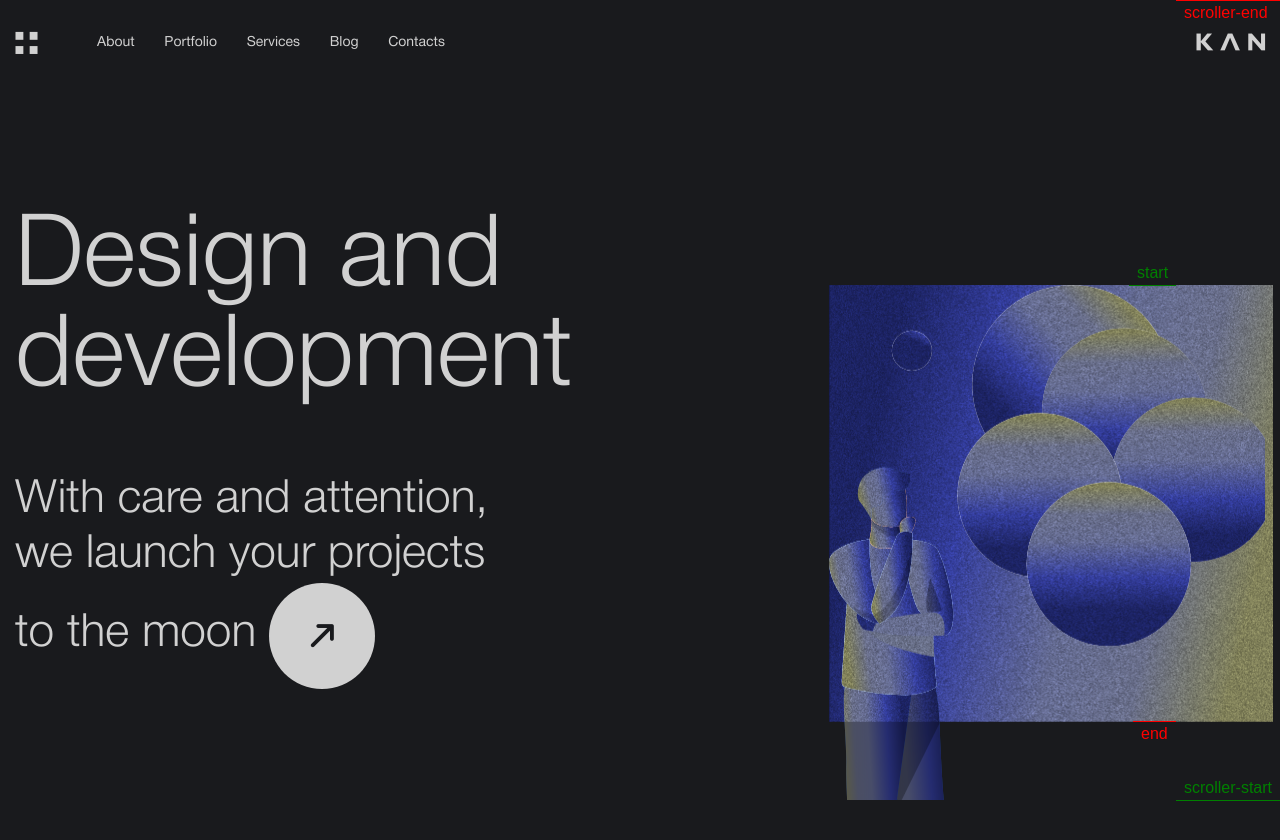
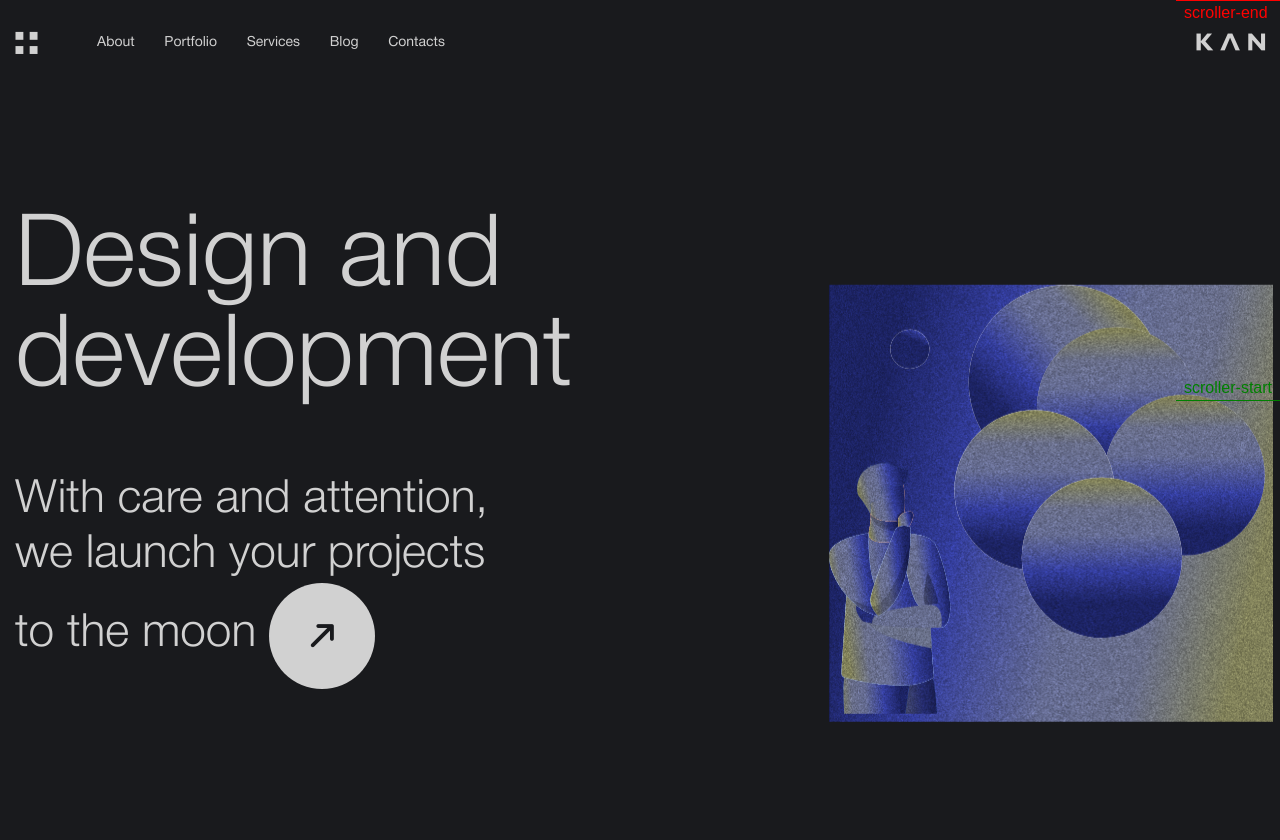
Before and after one commit to mortalshot/kan, a website built with webpack: page src/home.html in a window 1280 px wide. Shown: the top 840 px of the page. Before the commit the page ends 800 px from the top, so only its background shows below. Built offline with nearby package versions, Linux system fonts and the light colour scheme; files whose address does not match are found by name; a web font is replaced by a local one.

Commit message:
locoScroll

```diff
--- a/src/home.html
+++ b/src/home.html
@@ -25,7 +25,7 @@
 						</div>
 					</div>
 
-					<div class="preview__categories _text-line" data-scroll data-scroll-speed="3">
+					<div class="preview__categories _text-line" data-scroll>
 						Do you need <a href="">Design</a>, <a href="">Web Development</a>, <a href="">Branding</a>, <a href="">Applications</a>, <a href="">Marketing</a>, <a href="SEO Promotion"></a>?
 					</div>
 				</div>
--- a/src/js/files/script.js
+++ b/src/js/files/script.js
@@ -3,28 +3,48 @@ import { isMobile } from "./functions.js";
 // Подключение списка активных модулей
 import { flsModules } from "./modules.js";
 
-import LocomotiveScroll from 'locomotive-scroll';
-import "../../scss/libs/locomotive-scroll.scss";
 
 import { gsap } from 'gsap';
 import { ScrollTrigger } from 'gsap/ScrollTrigger.js';
 gsap.registerPlugin(ScrollTrigger);
 
-const scroll = new LocomotiveScroll({
-    el: document.querySelector('[data-scroll-container]'),
-    smooth: true,
-    lerp: 0.05,
+
+import LocomotiveScroll from 'locomotive-scroll';
+import "../../scss/libs/locomotive-scroll.scss";
+
+const locoScroll = new LocomotiveScroll({
+    el: document.querySelector(".page"),
+    smooth: true
+});
+// each time Locomotive Scroll updates, tell ScrollTrigger to update too (sync positioning)
+locoScroll.on("scroll", ScrollTrigger.update);
+
+// tell ScrollTrigger to use these proxy methods for the ".page" element since Locomotive Scroll is hijacking things
+ScrollTrigger.scrollerProxy(".page", {
+    scrollTop(value) {
+        return arguments.length ? locoScroll.scrollTo(value, 0, 0) : locoScroll.scroll.instance.scroll.y;
+    }, // we don't have to define a scrollLeft because we're only scrolling vertically.
+    getBoundingClientRect() {
+        return { top: 0, left: 0, width: window.innerWidth, height: window.innerHeight };
+    },
+    // LocomotiveScroll handles things completely differently on mobile devices - it doesn't even transform the container at all! So to get the correct behavior and avoid jitters, we should pin things with position: fixed on mobile. We sense it by checking to see if there's a transform applied to the container (the LocomotiveScroll-controlled element).
+    pinType: document.querySelector(".page").style.transform ? "transform" : "fixed"
 });
 
-gsap.timeline({
+gsap.to(".preview__categories", {
+    y: "500px",
+
     scrollTrigger: {
-        trigger: ".noise-image__img",
+        trigger: ".preview__categories",
+        start: "top 50%",
+        end: "top top",
+        scroller: ".page",
         markers: true,
-        start: "top bottom",
-        end: "bottom top",
     },
-}).fromTo(".noise-image__img", {
-    paddingBottom: "436px",
-}, {
-    paddingBottom: "646px",
-})
+});
+
+// each time the window updates, we should refresh ScrollTrigger and then update LocomotiveScroll.
+ScrollTrigger.addEventListener("refresh", () => locoScroll.update());
+
+// after everything is set up, refresh() ScrollTrigger and update LocomotiveScroll because padding may have been added for pinning, etc.
+ScrollTrigger.refresh();
```
Also changed, not shown: dist/home.html, dist/img/cover.jpg (deleted), dist/img/cover.webp (deleted), dist/js/app.js, dist/js/app.min.js.
